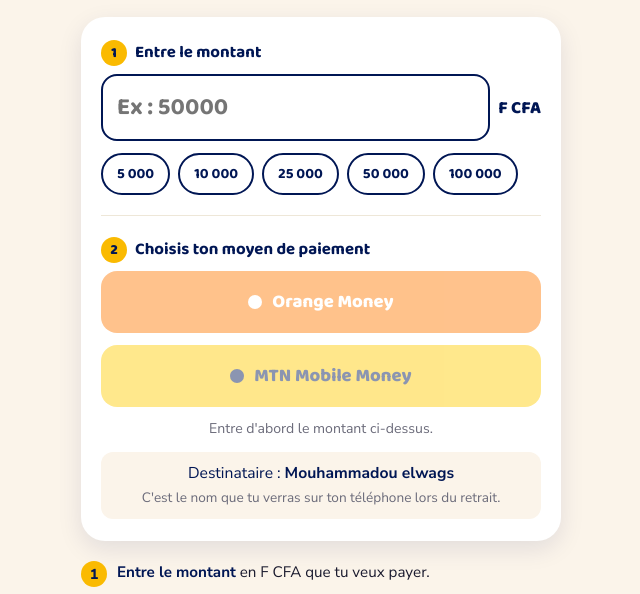
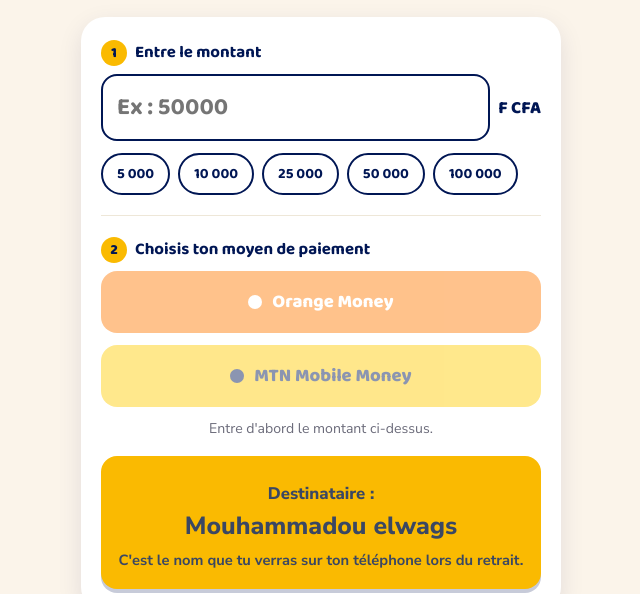
Before and after one commit to amamoudou96-lab/paiement-mboapay, a plain HTML site: page index.html in a window 1280 px wide. Shown: the part 135-729 px from the top of the page, without its empty margins (319-959 px from the left). Drawn offline with Linux system fonts and the light colour scheme.

Commit message:
Add files via upload

```diff
--- a/index.html
+++ b/index.html
@@ -78,10 +78,13 @@
   .btn-mtn .dot{background:var(--navy);}
   .hint{text-align:center; color:var(--muted); font-size:.88rem; margin-top:2px;}
   .recipient{
-    text-align:center; margin-top:14px; font-size:.98rem; color:var(--navy);
-    background:var(--cream); border-radius:12px; padding:10px 12px; line-height:1.5;
+    text-align:center; margin-top:18px; padding:18px 14px; border-radius:16px;
+    background:var(--gold); color:var(--navy); line-height:1.4;
+    box-shadow:0 4px 0 rgba(0,22,84,.22);
   }
-  .recipient span{color:var(--muted); font-size:.85rem;}
+  .recipient .rec-label{font-size:1.05rem; font-weight:800;}
+  .recipient .rec-name{display:block; font-size:1.55rem; font-weight:800; line-height:1.25; margin-top:4px;}
+  .recipient span{color:#3a4763; font-size:.92rem; font-weight:600; display:block; margin-top:8px; line-height:1.45;}
   .code-box{
     display:none; margin-top:16px; background:var(--navy); border-radius:16px; padding:16px;
     color:#fff; text-align:center;
@@ -143,7 +146,7 @@
       <span class="dot"></span> MTN Mobile Money
     </button>
     <p class="hint" id="hint">Entre d'abord le montant ci-dessus.</p>
-    <p class="recipient">Destinataire : <b>Mouhammadou elwags</b><br><span>C'est le nom que tu verras sur ton téléphone lors du retrait.</span></p>
+    <p class="recipient"><span class="rec-label">Destinataire :</span><span class="rec-name">Mouhammadou elwags</span><span>C'est le nom que tu verras sur ton téléphone lors du retrait.</span></p>
 
     <div class="code-box" id="codeBox">
       <div class="code-label">Code composé :</div>
```
